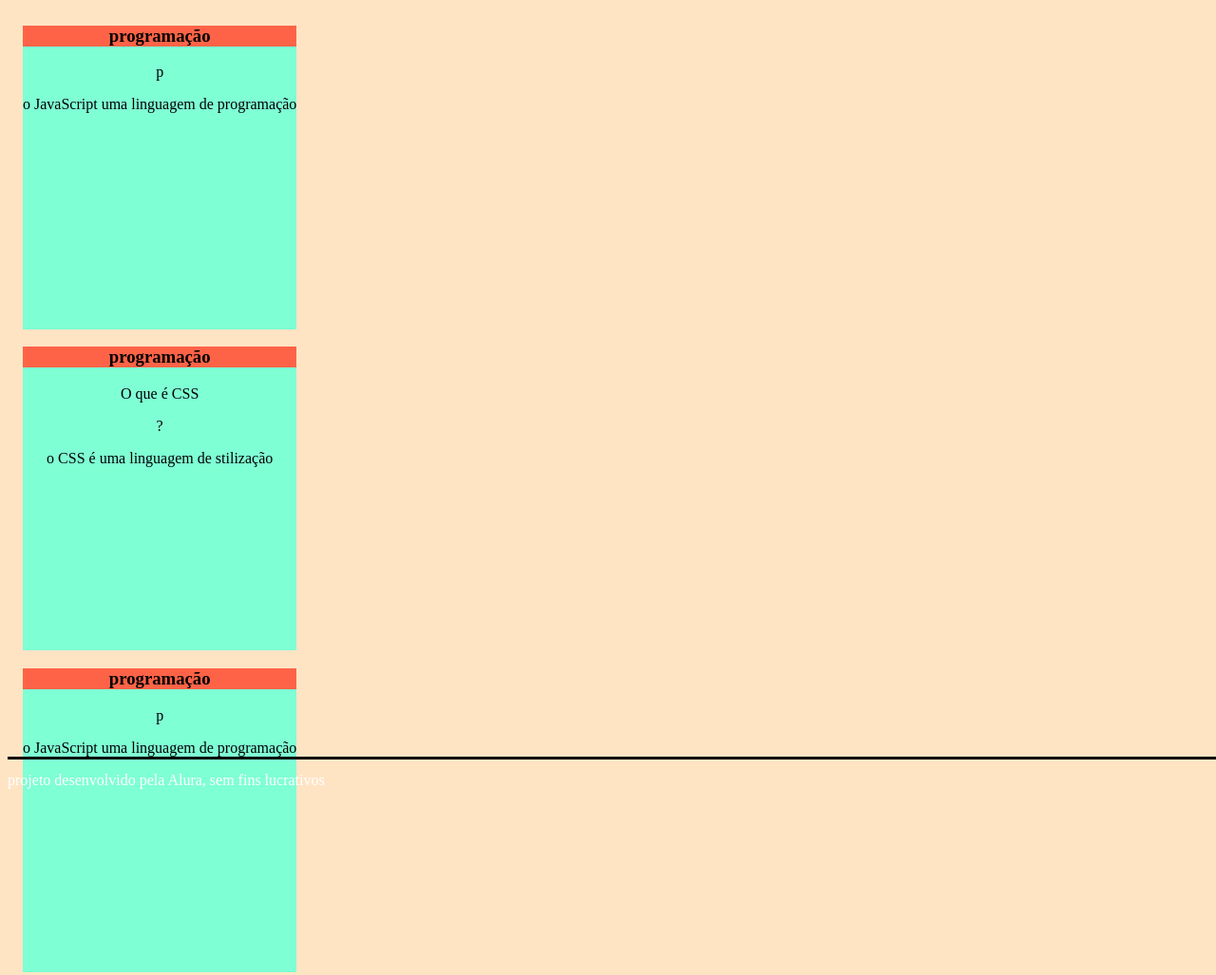
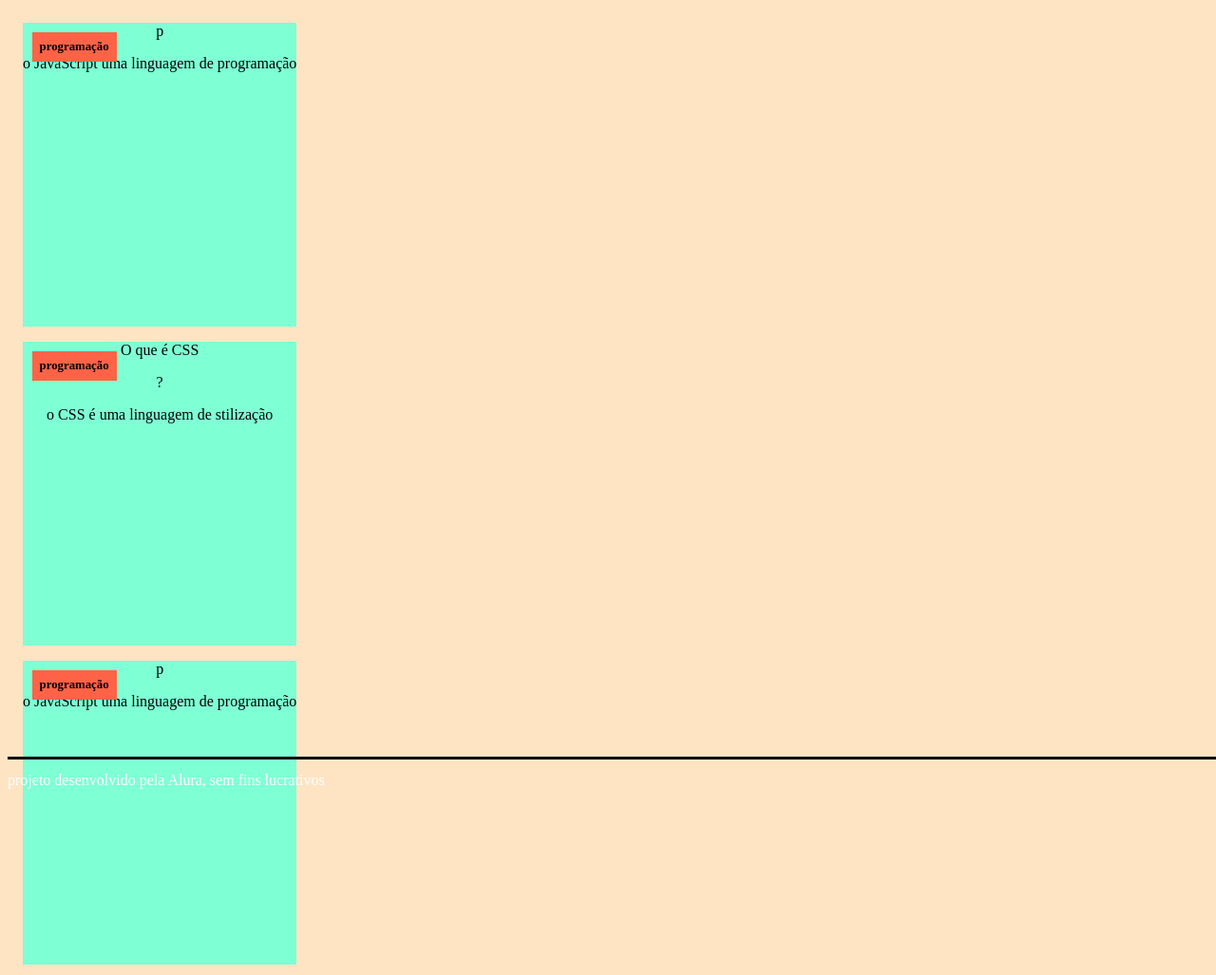
Before and after one commit to lucasdesouza11/flashcards, a plain HTML site: page index.html in a window 1280 px wide. Shown: the whole page at 95% size. Drawn offline with Linux system fonts and the light colour scheme.

Commit message:
font size

```diff
--- a/assets/style.css
+++ b/assets/style.css
@@ -1,8 +1,9 @@
-body{
+body {
     background-color: bisque;
     font-family: Bai Jamjuree;
 }
-footer{
+
+footer {
     background-color: black;
     color: white;
     position: fixed;
@@ -10,28 +11,36 @@ footer{
     width: 100%;
     height: 0.2rem;
 }
-:footer p{
+
+:footer p {
     text-align: center;
     font-size: 0.6rem;
     margin-top: 0.5rem;
 }
-#container{
+
+#container {
     display: flex;
 }
-.cartao{
+
+.cartao {
     margin: 1rem 1rem;
     background-color: aqua;
     height: 20rem;
     flex-grow: 1;
-    flex-basis:calc(33%- 6rem) ;
+    flex-basis: calc(33%- 6rem);
 }
-.cartao__conteudo{
+
+.cartao__conteudo {
     text-align: center;
     background-color: aquamarine;
     height: 100%;
 }
-.cartao__conteudo h3{
+
+.cartao__conteudo h3 {
     background-color: tomato;
-    text-align: left
-    padding;0.5rem;
+    text-align: left;
+    padding: 0.5rem;
+    position: absolute;
+    margin: 0.6rem;
+    font-size: 1vw;
 }
```
